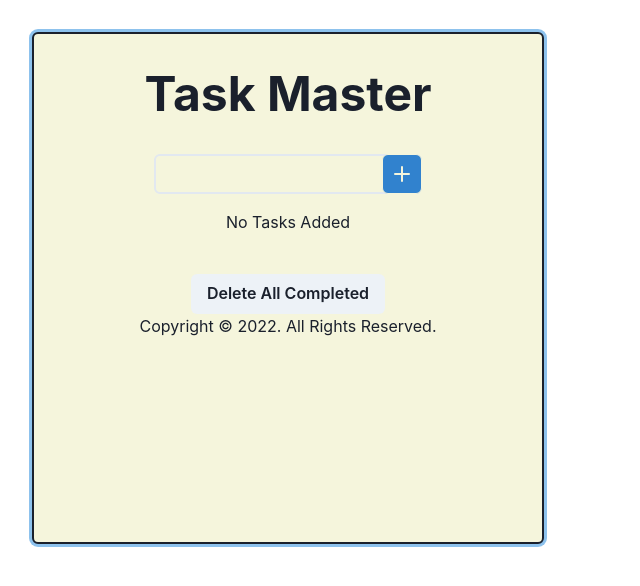
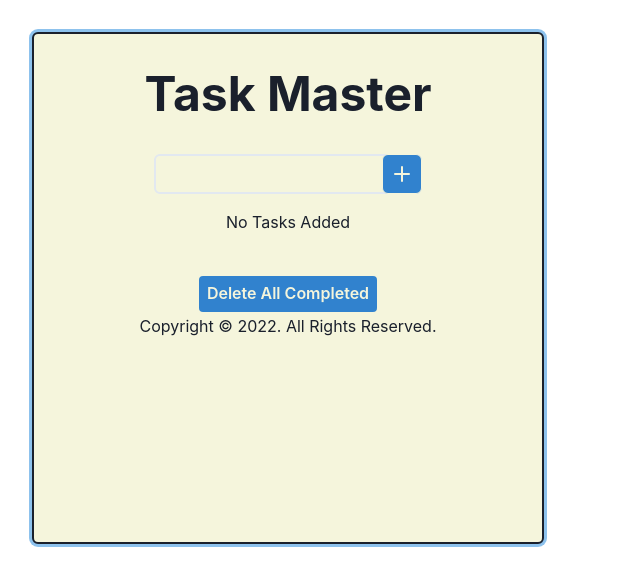
Before and after one commit to hyper63/hyper-todo-list-demo, a React (Create React App) app: page / in a window 1280 px wide. Shown: the top 586 px of the page, without its empty margins (0-640 px from the left). Built offline with nearby package versions, Linux system fonts and the light colour scheme; no server answers.

Commit message:
Enhancement: Added styling to Delete All button #114

```diff
--- a/src/components/DeleteAll.js
+++ b/src/components/DeleteAll.js
@@ -17,7 +17,19 @@ const DeleteAll = ({ tasks, removeAll }) => {
   }
   return (
     <Box marginTop={10}>
-      <Button onClick={handleClick}>Delete All Completed</Button>
+      <Button
+        border='2px'
+        bg='blue.500'
+        color='#f5f5dc'
+        p={2}
+        _hover={{
+          color: 'blue.500',
+          bgColor: '#f5f5dc'
+        }}
+        onClick={handleClick}
+      >
+        Delete All Completed
+      </Button>
     </Box>
   )
 }
--- a/src/components/ListItem.js
+++ b/src/components/ListItem.js
@@ -23,12 +23,17 @@ const TaskItem = (props) => {
           <IconButton
             border='1px'
             borderColor='blue.500'
-            bgColor='blue.200'
+            bgColor='blue.500'
             size='lg'
+            color='#f5f5dc'
             aria-label='Delete button'
             icon={<DeleteIcon />}
             type='button'
             name='delete'
+            _hover={{
+              color: 'blue.500',
+              bgColor: '#f5f5dc'
+            }}
             onClick={() => remove(_id)}
           >Delete
           </IconButton>
```
